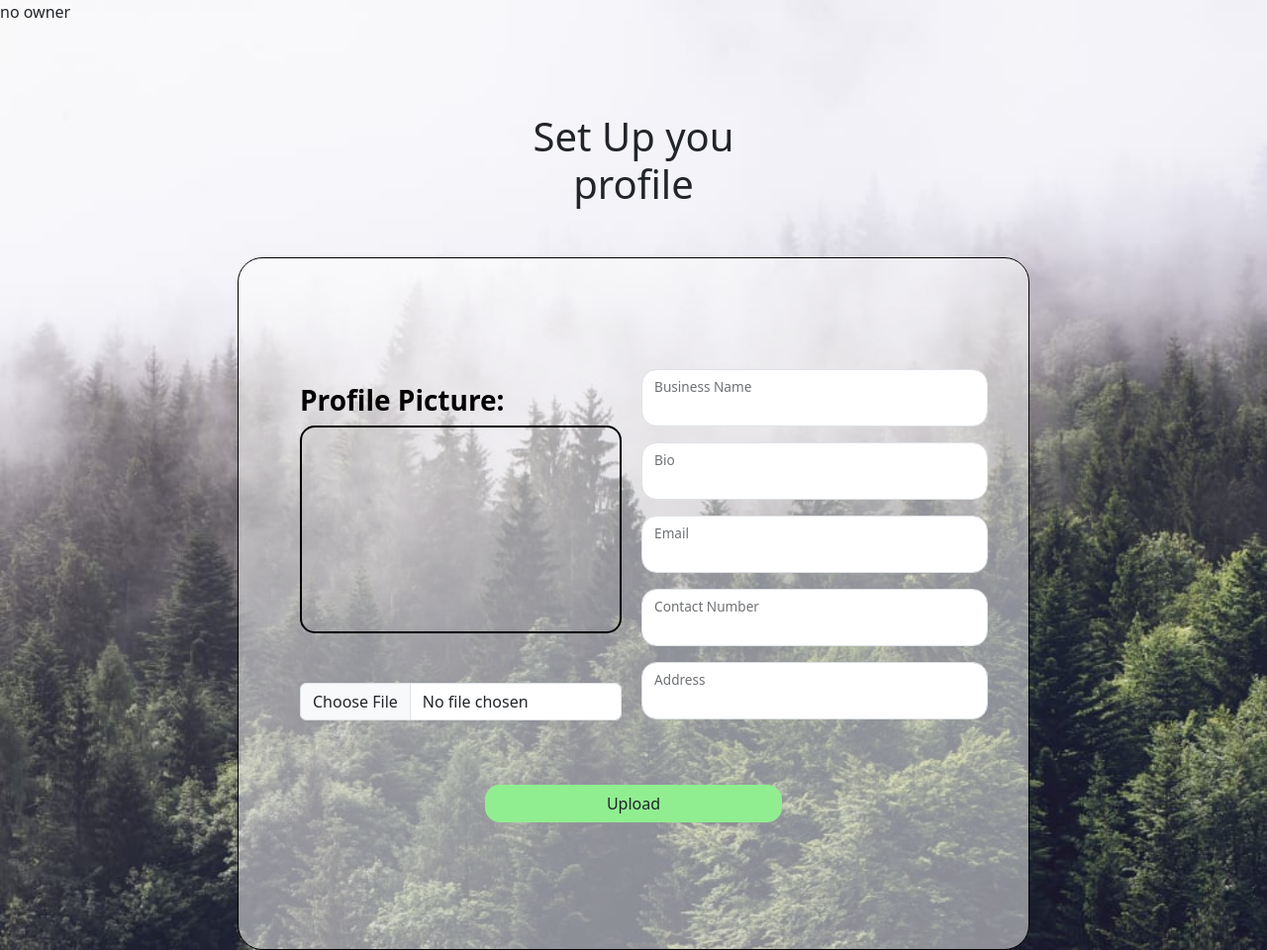
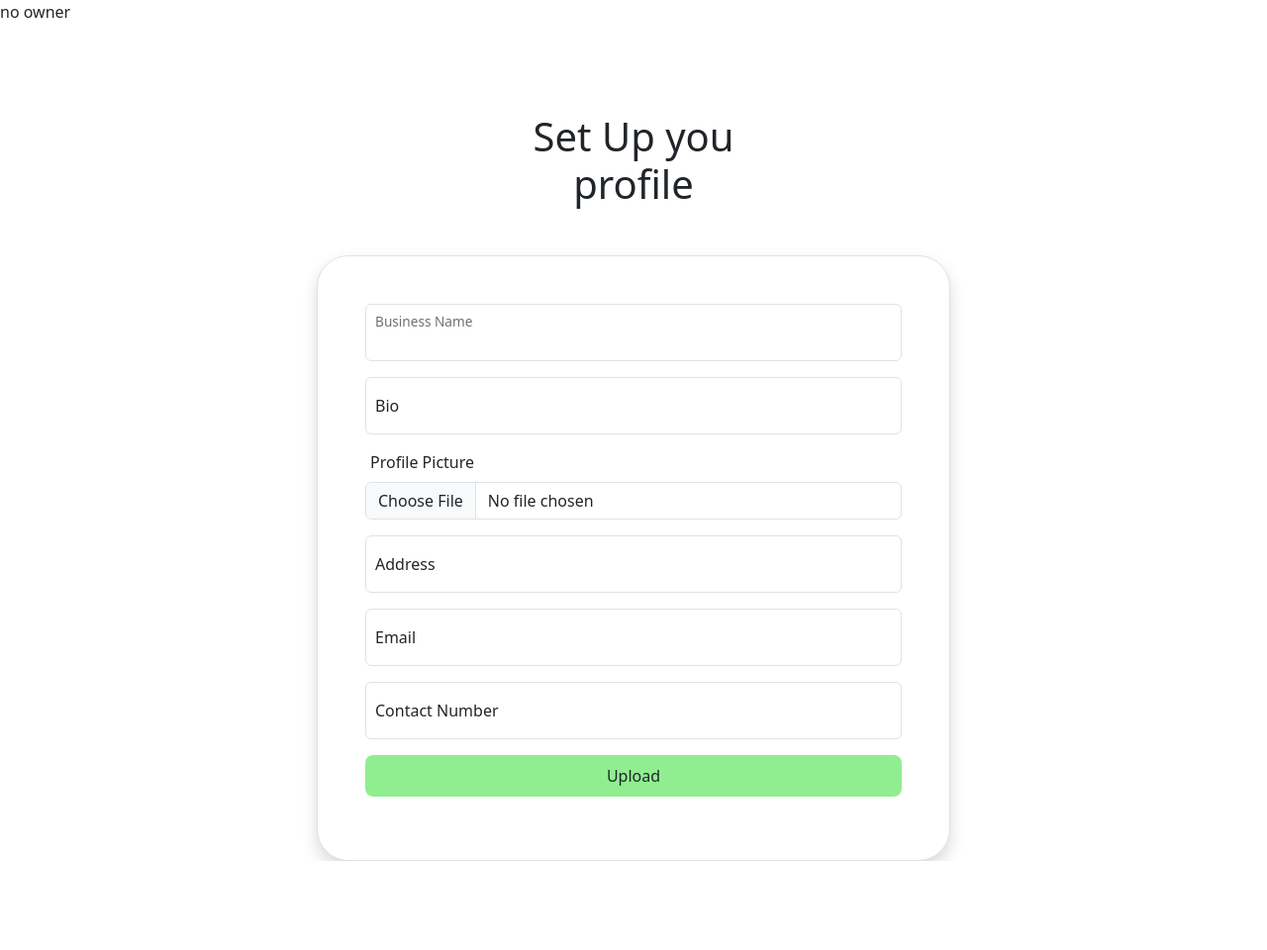
Before and after one commit to SeannyBoyyy/AppDev, a PHP site: page /ProfileModule/profile-setup.php in a window 1280 px wide. Shown: the whole page at 99% size. After the commit the page ends 870 px from the top, so only its background shows below. Run offline with PHP 8.4, Linux system fonts and the light colour scheme.

Commit message:
Revert "UI"
This reverts commit 2528233cb19e53b036731ed623667ef5825756e0.

```diff
--- a/AppDev_test/AccPages/login-page.php
+++ b/AppDev_test/AccPages/login-page.php
@@ -120,13 +120,13 @@ if(isset($_POST['submit'])){
           <input type="text" class="form-control form-control-lg bg-light fs-6 rounded" name="email" value="<?php echo htmlspecialchars($email)?>" placeholder="Email address"><i class='bx bxs-envelope'></i>
         </div>
         <div class="row">
-          <small class="text-red mb-2 " style=" color:red; margin-left:50px;"><?php echo $errors['email'] ?></small>
+          <small class="text-red mb-2 " style=" color:red"><?php echo $errors['email'] ?></small>
         </div>
         <div class="input-group mb-1">
           <input type="password" class="form-control form-control-lg bg-light fs-6 rounded" name="password" placeholder="Password" value="<?php echo htmlspecialchars($password)?>"><i class='bx bxs-lock-alt'></i>
         </div>
         <div class="row">
-          <small class="text-red mb-2" style=" color:red; margin-left:50px;"><?php echo $errors['password'] ?></small>
+          <small class="text-red mb-2" style=" color:red"><?php echo $errors['password'] ?></small>
         </div>
         <div class="input-group mb-3">
           <button class="btn btn-lg  w-100 fs-6" name="submit" style="background-color: transparent; border:2px solid black; border-radius: 15px;margin-top:10px;" data-bs-toggle="modal" data-bs-target="#exampleModal">Login</button>
--- a/AppDev_test/AdminModule/manage_user.php
+++ b/AppDev_test/AdminModule/manage_user.php
@@ -55,7 +55,7 @@ if (isset($_POST['user_id'])) {
             <br>
 
             <!-- Display Table -->
-            <table class="table table-striped">
+            <table border="1" cellspacing="0" cellpadding="10" class="table table-striped">
                 <tr class="text-center">
                     <td style="font-weight: bold;">User ID</td>
                     <td style="font-weight: bold;">E-mail</td>
--- a/AppDev_test/ProfileModule/profile-setup.php
+++ b/AppDev_test/ProfileModule/profile-setup.php
@@ -52,128 +52,43 @@
     <title>Bootstrap demo</title>
     <link rel="stylesheet" href="../CSS/farmer-van.css">
     <link href="https://cdn.jsdelivr.net/npm/bootstrap@5.3.3/dist/css/bootstrap.min.css" rel="stylesheet" integrity="sha384-QWTKZyjpPEjISv5WaRU9OFeRpok6YctnYmDr5pNlyT2bRjXh0JMhjY6hW+ALEwIH" crossorigin="anonymous">
-    <style>
-        .container .form-floating {
-            width:350px;
-        }
-        .container{
-            width:800px;
-            height:700px;
-            display:flex;
-            align-items:center;
-            margin-top:50px;
-            border:1px solid black ;
-            border-radius: 25px;
-            background:rgba(255,255,255, 0.5);
-        }
-        #preview {
-            width: 300px;
-            height:200px;
-            margin-left:10px;
-            margin-top:3px;
-        }
-        .text-center .btn {
-            width:300px;
-            border-radius: 15px;
-        }
-        .text-center.btn:hover {
-            background-color: #ffffff;
-            color:rgba(0,0,0,0.1)
-        }
-        .text-center.btn:active {
-            background-color: #6DBA9E;
-        }
-        .upload-btn:hover {
-        transform: translateY(-5px);
-        transition: transform 0.3s ease;
-        }
-
-    </style>
   </head>
-<body style="background-image: url('http://localhost/AppDev/AppDev/AppDev_test/ProfileModule/img/R16731_product.jpg');background-size: cover; background-repeat: no-repeat;">
 <link rel="stylesheet" href="../CSS/profile-setup.css">
 <div class="container-fluid w-50" style="margin-top: 90px;">
     <div class="col-md-6 container-fluid text-center">
         <h1>Set Up you profile</h1>
     </div>
 </div>
-<div class="container">
+<div class="container-fluid d-flex align-items-center w-50 mt-5 border rounded-5 p-5 bg-white shadow box-area">
     <form class="row g-3" method="post" enctype="multipart/form-data">
-
-        <!-- 左側欄位（Profile Picture） -->
-        <div class="col-md-6">
-            <div class="text-center" style="margin-left:50px;">
-                <!-- 預覽圖片容器 -->
-                <h4 class="form-label" style="text-align:left;margin-top:15px;font-size:28px;font-weight:bold;color:black">Profile Picture:</h4>
-                <div class="image-container" style="width:325px;height:210px;border: 2px solid black;border-radius: 15px; ">
-                    <img id="preview" src="#" alt="Preview Image" style="display:none;">
+        <div class="form-floating">
+            <input type="text" class="form-control" id="floatingInput" name="business_name">
+            <label for="floatingInput" style="margin-left: 5px;">Business Name</label>
+            <small class="text-red mb-2" style=" color:red"><?php echo $errors['business_name'] ?></small>
         </div>
-                <div style="height:50px;"></div>
-                <input class="form-control" style="width:325px;" type="file" id="formFile" name="image" accept=".jpg, .jpeg, .png" onchange="previewImage(event)">
+        <div class="form-floating">
+            <input type="text" class="form-control w-100" id="floatingInput" placeholder="text" name="business_bio">
+            <label for="floatingInput" style="margin-left: 5px;">Bio</label>
+            <small class="text-red mb-2" style=" color:red"><?php echo $errors['business_bio'] ?></small>
         </div>
+        <div class="col-12">
+            <label for="formFile" class="form-label" style="margin-left: 5px;">Profile Picture</label>
+            <input class="form-control" type="file" id="formFile" name="image" accept=".jpg, .jpeg, .png">
         </div>
-
-        <!-- 右側欄位 -->
-        <div class="col-md-6">
-
-            <!-- Business Name -->
-            <div class="col-md-12 mb-3">
         <div class="form-floating">
-                    <input type="text" class="form-control" id="floatingInput" name="business_name" style="border-radius:15px;margin-right:20px;">
-                    <label for="floatingInput">Business Name</label>
-                    <small class="text-red mb-2" style="color:red"><?php echo $errors['business_name'] ?></small>
+            <input type="text" class="form-control" id="floatingInput" placeholder="address" name="address">
+            <label for="floatingInput" style="margin-left: 5px;">Address</label>
         </div>
+        <div class="form-floating">
+            <input type="text" class="form-control" id="floatingInput" placeholder="email" name="email">
+            <label for="floatingInput" style="margin-left: 5px;">Email</label>
         </div>
-
-            <!-- Bio -->
-            <div class="col-md-12 mb-3">
         <div class="form-floating">
-                    <input type="text" class="form-control" id="floatingInput" name="business_bio" style="border-radius:15px;">
-                    <label for="floatingInput">Bio</label>
-                    <small class="text-red mb-2" style="color:red"><?php echo $errors['business_bio'] ?></small>
+            <input type="text" class="form-control" id="floatingInput" placeholder="contact_number" name="contact_number">
+            <label for="floatingInput" style="margin-left: 5px;">Contact Number</label>
         </div>
-            </div>
-
-            <!-- Email -->
-            <div class="col-md-12 mb-3">
-                <div class="form-floating">
-                    <input type="text" class="form-control" id="floatingInput" name="email" style="border-radius:15px;">
-                    <label for="floatingInput">Email</label>
-                </div>
-            </div>
-
-            <!-- Contact Number -->
-            <div class="col-md-12 mb-3">
-                <div class="form-floating">
-                    <input type="text" class="form-control" id="floatingInput" name="contact_number" style="border-radius:15px;">
-                    <label for="floatingInput">Contact Number</label>
-                </div>
-            </div>
-
-            <!-- Address -->
-            <div class="col-md-12 mb-3">
-                <div class="form-floating">
-                    <input type="text" class="form-control" id="floatingInput" name="address" style="border-radius:15px;">
-                    <label for="floatingInput">Address</label>
-                </div>
-            </div>
-        </div>
-            <!-- 上傳按鈕 -->
-        <div class="col-md-12 text-center" style="margin-top:50px;">
-            <button class="btn upload-btn" type="submit" style="background-color: #90EE90;" name="submit">Upload</button>
+        <div class="col-12">
+            <button class="btn btn-lg  w-100 fs-6" type="submit" style="background-color: #90EE90;" name="submit">Upload</button>
         </div>
     </form>
 </div>
-
-<script>
-    function previewImage(event) {
-        var reader = new FileReader();
-        reader.onload = function() {
-            var imgElement = document.getElementById("preview");
-            imgElement.src = reader.result;
-            imgElement.style.display = "block";
-        }
-        reader.readAsDataURL(event.target.files[0]);
-    }
-</script>
-</body>
--- a/AppDev_test/navbars/admin-navIndex.php
+++ b/AppDev_test/navbars/admin-navIndex.php
@@ -59,7 +59,7 @@ session_start();
   <nav class=" sticky-top navbar navbar-expand-lg border-bottom p-3 w-100" style="background-color:white;">
     <div class="container d-flex">
       <div class="container col-6">
-        <a class="navbar-brand fs-4" href="#" style="width:100px;">FarmDeals<img src="http://localhost/AppDev/AppDev/AppDev_test/ProfileModule/img/logo.jpg" alt="FarmDeals Logo" width="60" height="60"></a>
+        <a class="navbar-brand fs-4" href="#">FarmDeals<img src="http://localhost/AppDev/AppDev/AppDev_test/ProfileModule/img/logo.jpg" alt="FarmDeals Logo" width="60" height="60"></a>
       </div>
       <div class="container d-flex justify-content-end col-6">
       <button class="navbar-toggler" type="button" data-bs-toggle="collapse" data-bs-target="#navbarSupportedContent" aria-controls="navbarSupportedContent" aria-expanded="false" aria-label="Toggle navigation">
--- a/AppDev_test/navbars/admin-navbar.php
+++ b/AppDev_test/navbars/admin-navbar.php
@@ -17,7 +17,7 @@ include('../config/connectDb.php');
   <nav class="navbar sticky-top border-bottom p-3 w-100" style="background-color: white;">
     <div class="container-fluid">
       <div class="container-fluid text-center">
-        <a class="navbar-brand fs-4 justify-content-center" href="../admin-landingPage.php" style="width:100px;">FarmDeals<img src="http://localhost/AppDev/AppDev/AppDev_test/ProfileModule/img/logo.jpg" alt="FarmDeals Logo" width="60" height="60"></a>
+        <a class="navbar-brand fs-4 justify-content-center" href="../admin-landingPage.php">FarmDeals<img src="http://localhost/AppDev/AppDev/AppDev_test/ProfileModule/img/logo.jpg" alt="FarmDeals Logo" width="60" height="60"></a>
       </div>
     </div>
   </nav>
--- a/AppDev_test/navbars/farmer-navIndex.php
+++ b/AppDev_test/navbars/farmer-navIndex.php
@@ -109,7 +109,7 @@ if(isset($_SESSION['ownerID'])){
   <nav class=" sticky-top navbar navbar-expand-lg border-bottom p-3 w-100" style="background-color:white;">
     <div class="container d-flex">
       <div class="container col-6">
-        <a class="navbar-brand fs-4" href="#" style="width:100px;">FarmDeals<img src="http://localhost/AppDev/AppDev/AppDev_test/ProfileModule/img/logo.jpg" alt="FarmDeals Logo" width="60" height="60"></a>
+        <a class="navbar-brand fs-4" href="#">FarmDeals<img src="http://localhost/AppDev/AppDev/AppDev_test/ProfileModule/img/logo.jpg" alt="FarmDeals Logo" width="60" height="60"></a>
       </div>
       <div class="container d-flex justify-content-end col-6">
       <button class="navbar-toggler" type="button" data-bs-toggle="collapse" data-bs-target="#navbarSupportedContent" aria-controls="navbarSupportedContent" aria-expanded="false" aria-label="Toggle navigation">
--- a/AppDev_test/navbars/farmer-navbar.php
+++ b/AppDev_test/navbars/farmer-navbar.php
@@ -45,7 +45,7 @@ session_start();
   <nav class="navbar navbar-expand-lg sticky-top  shadow box-area p-3">
   <div class="container d-flex">
       <div class="container col-6">
-        <a class="navbar-brand fs-4" href="#" style="width:100px;">FarmDeals<img src="http://localhost/AppDev/AppDev/AppDev_test/ProfileModule/img/logo.jpg" alt="FarmDeals Logo" width="60" height="60"></a>
+        <a class="navbar-brand fs-4" href="#">FarmDeals<img src="http://localhost/AppDev/AppDev/AppDev_test/ProfileModule/img/logo.jpg" alt="FarmDeals Logo" width="60" height="60"></a>
       </div>
       <div class="container d-flex justify-content-end col-6">
       <button class="navbar-toggler" type="button" data-bs-toggle="collapse" data-bs-target="#navbarSupportedContent" aria-controls="navbarSupportedContent" aria-expanded="false" aria-label="Toggle navigation">
--- a/AppDev_test/navbars/profilepage-nav.php
+++ b/AppDev_test/navbars/profilepage-nav.php
@@ -17,7 +17,7 @@ include('../config/connectDb.php');
   <nav class="navbar sticky-top border-bottom p-3 w-100" style="background-color: white;">
     <div class="container-fluid">
       <div class="container-fluid text-center">
-        <a class="navbar-brand fs-4 justify-content-center" href="../index.php" style="width:100px;">FarmDeals<img src="http://localhost/AppDev/AppDev/AppDev_test/ProfileModule/img/logo.jpg" alt="FarmDeals Logo" width="60" height="60"></a>
+        <a class="navbar-brand fs-4 justify-content-center" href="../index.php">FarmDeals<img src="http://localhost/AppDev/AppDev/AppDev_test/ProfileModule/img/logo.jpg" alt="FarmDeals Logo" width="60" height="60"></a>
       </div>
     </div>
   </nav>
--- a/AppDev_test/navbars/viewer-homepage.php
+++ b/AppDev_test/navbars/viewer-homepage.php
@@ -36,7 +36,7 @@
   <body>
   <nav class="navbar navbar sticky-top p-3" style="background-color: white;">
     <div class="container-fluid">
-        <a class="navbar-brand fs-4" href="./viewer-landingPage.php" style="width:100px;">FarmDeals<img src="http://localhost/AppDev/AppDev/AppDev_test/ProfileModule/img/logo.jpg" alt="FarmDeals Logo" width="60" height="60"></a>
+        <a class="navbar-brand fs-4" href="./viewer-landingPage.php">FarmDeals<img src="http://localhost/AppDev/AppDev/AppDev_test/ProfileModule/img/logo.jpg" alt="FarmDeals Logo" width="60" height="60"></a>
         <button class="navbar-toggler" type="button" data-bs-toggle="collapse" data-bs-target="#navbarNavDropdown" aria-controls="navbarNavDropdown" aria-expanded="false" aria-label="Toggle navigation" style="border:2px solid black;border-radius:10px;">
             <span class="navbar-toggler-icon"></span>
         </button>
```
Also changed, not shown: AppDev_test/AccPages/register-page.php (+5 -5 lines), AppDev_test/AdminModule/index.php (+4 -7 lines), AppDev_test/ProfileModule/profile-page.php (+32 -65 lines), AppDev_test/ProfileModule/img/profilebg.jpg (deleted). Lines whose indentation alone changed are shown as unchanged.
